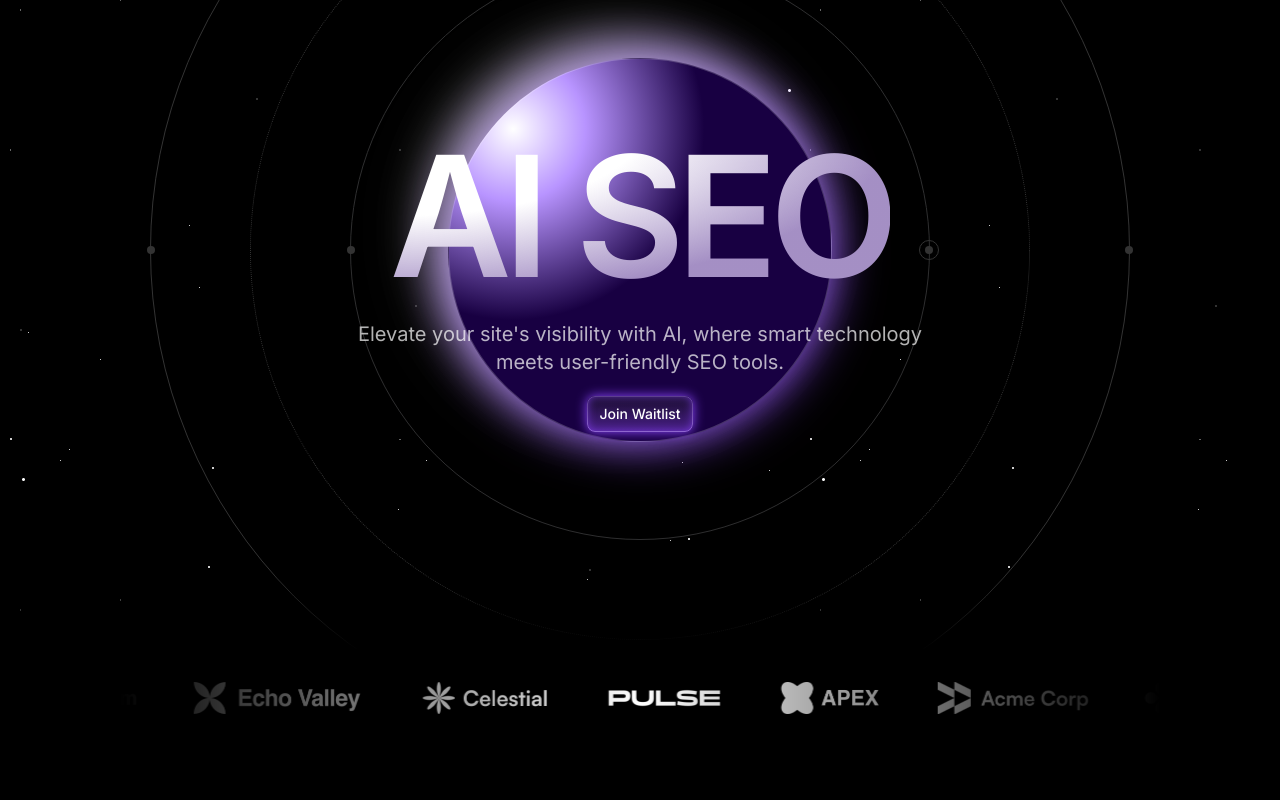
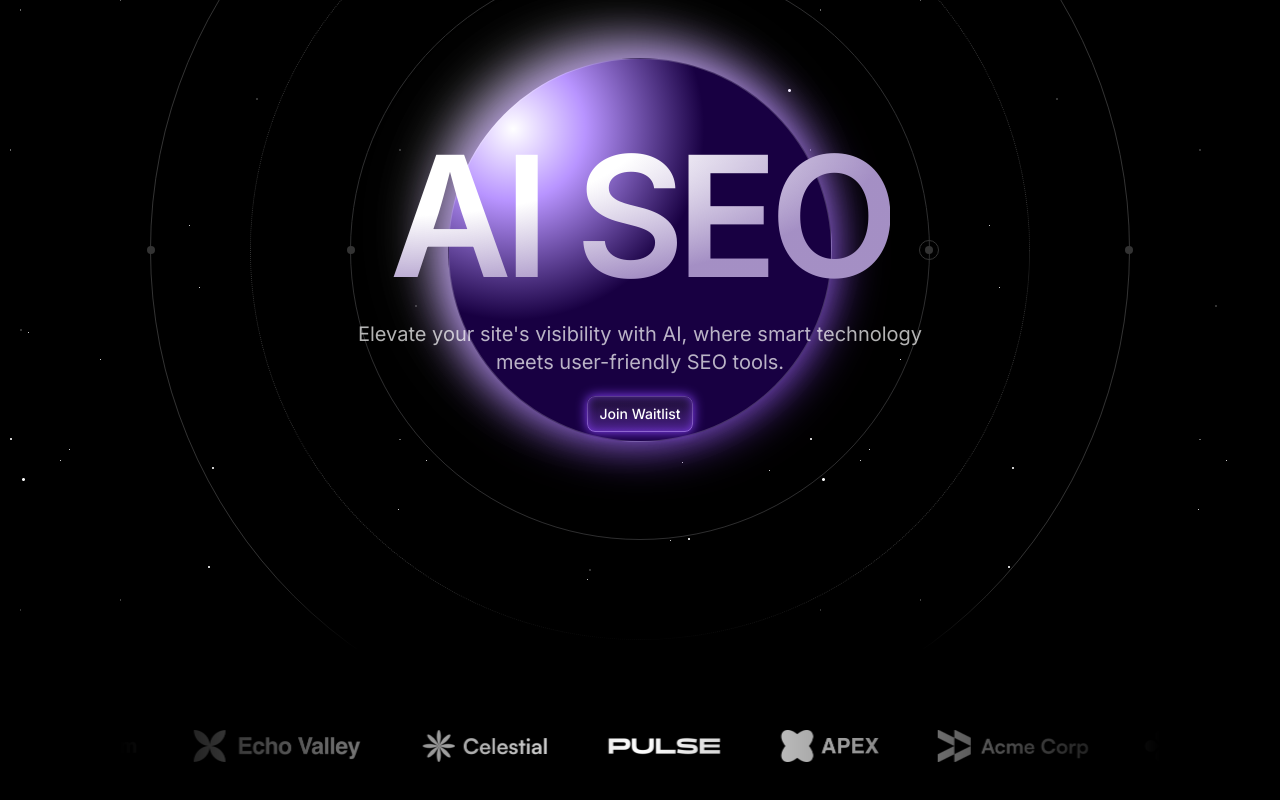
Before and after one commit to Phaniraj35/ai-landing-page, a Next.js app: page / in a window 1280 px wide. Shown: the part 244-1044 px from the top of the page. Before the commit the page ends 990 px from the top, so only its background shows below. Built offline with nearby package versions, Linux system fonts and the light colour scheme.

Commit message:
padding added to LogoTicker

```diff
--- a/src/sections/LogoTicker.tsx
+++ b/src/sections/LogoTicker.tsx
@@ -19,7 +19,7 @@ const logos = [
 
 const LogoTicker = () => {
   return (
-    <div className="w-full py-8 bg-black">
+    <div className="w-full py-20 bg-black">
       <div className="container">
         <div className="flex overflow-hidden [mask-image:linear-gradient(to_right,transparent,black,transparent)]">
           <motion.div
```
